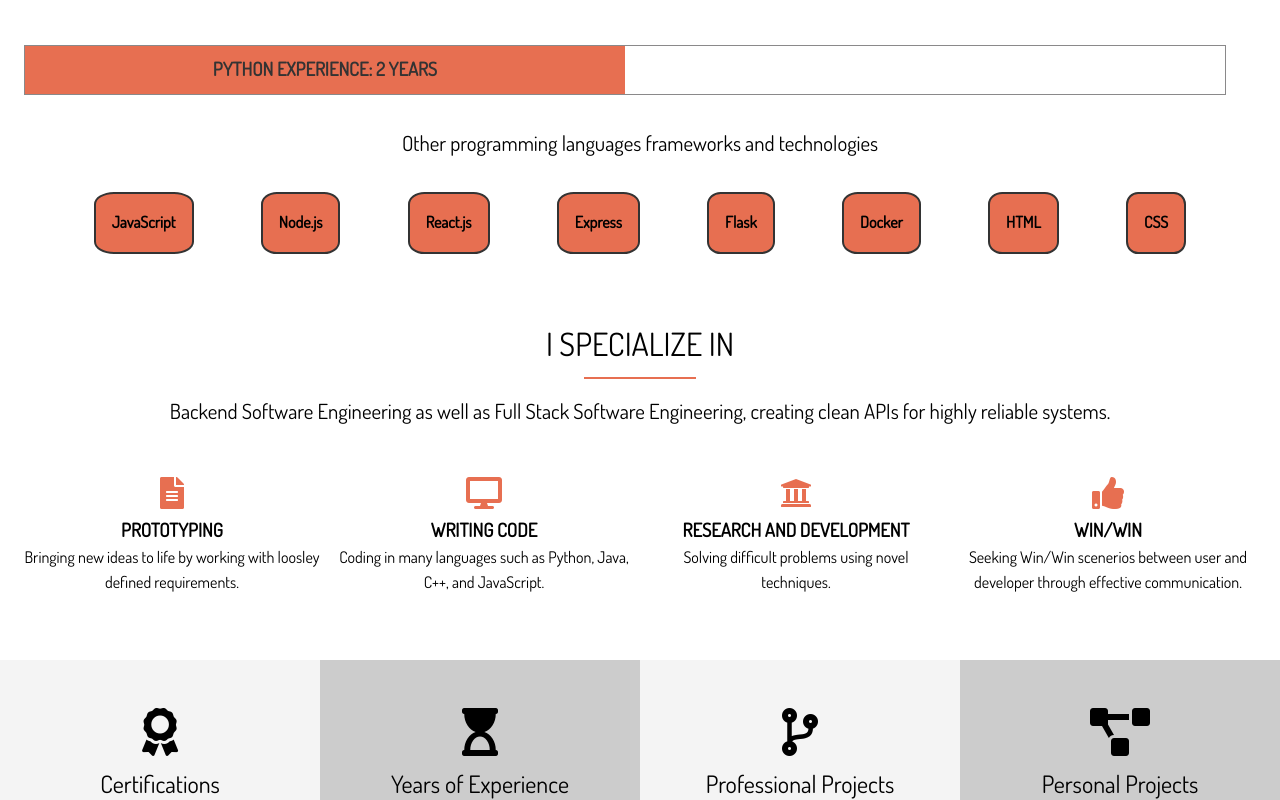
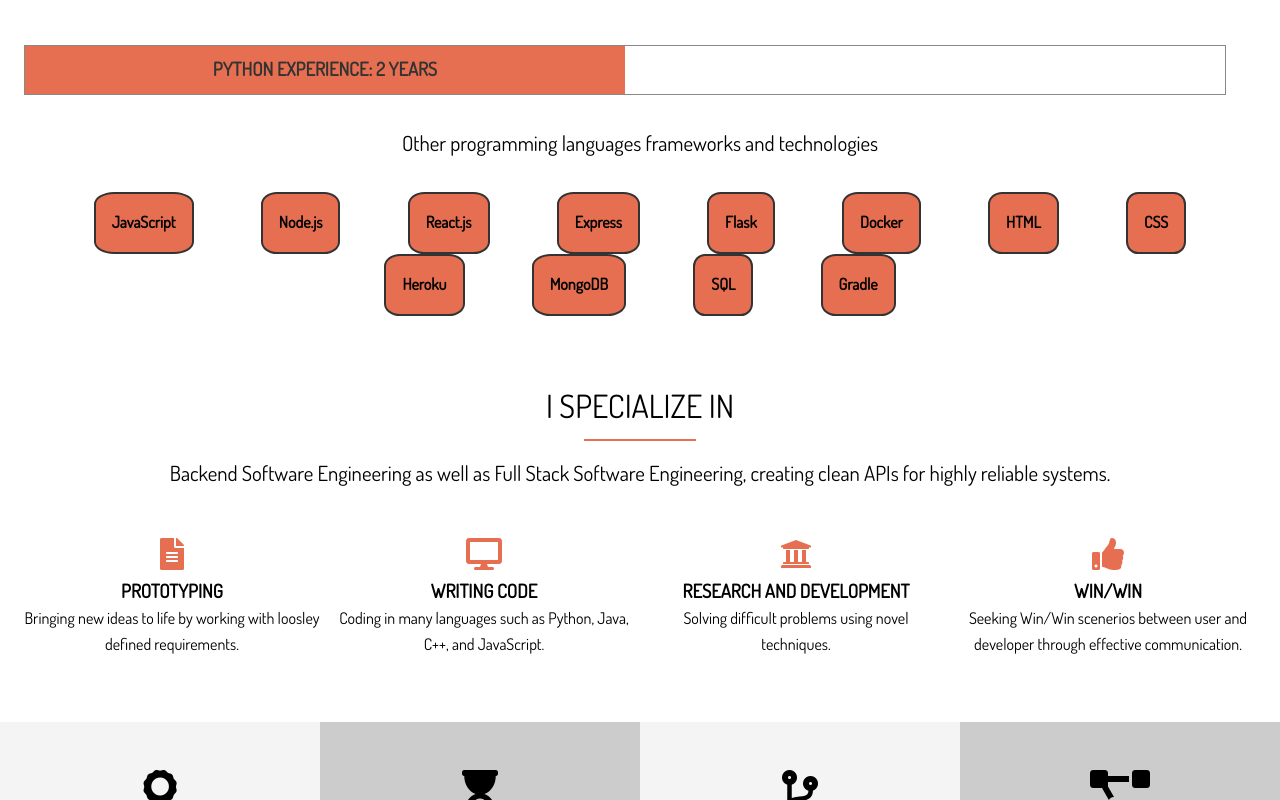
Before and after one commit to gregorysimpson13/gregorysimpson13.github.io, a plain HTML site: page index.html in a window 1280 px wide. Shown: the part 1238-2038 px from the top of the page. Drawn offline with Linux system fonts and the light colour scheme.

Commit message:
changed the main page

```diff
--- a/index.html
+++ b/index.html
@@ -15,7 +15,8 @@
     <header id="header-home">
       <div class="container">
         <nav id="main-nav">
-          <img src="" alt="GS" id="logo" />
+          <!-- <img src="" alt="GS" id="logo" /> -->
+          <h3>GS</h3>
           <ul>
             <li><a href="index.html" class="current" id="href">Home</a></li>
             <!-- <li><a href="about.html" id="href">About</a></li> -->
@@ -86,6 +87,10 @@
             <li>Docker</li>
             <li>HTML</li>
             <li>CSS</li>
+            <li>Heroku</li>
+            <li>MongoDB</li>
+            <li>SQL</li>
+            <li>Gradle</li>
           </ul>
         </div>
       </div>
```
